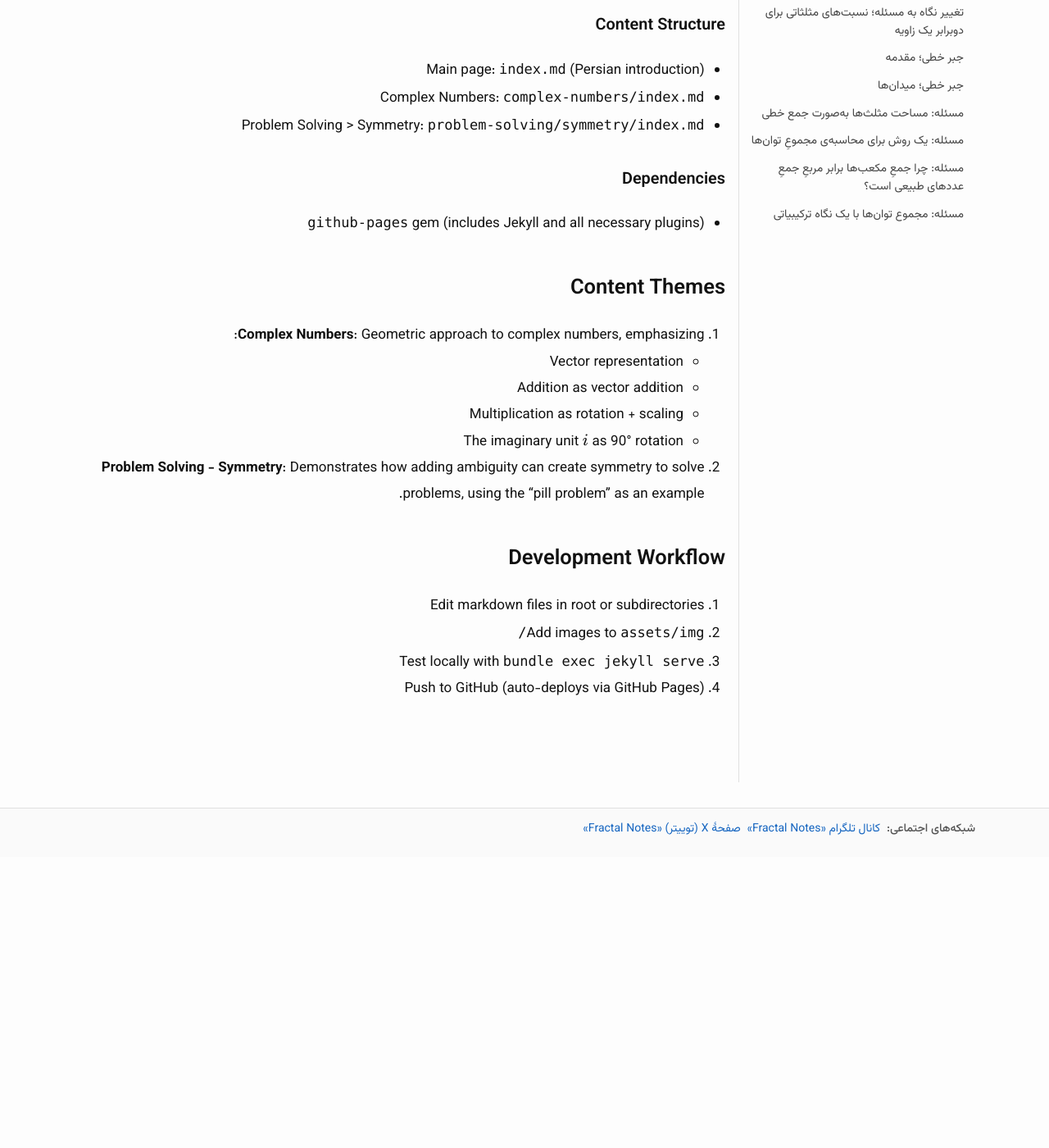
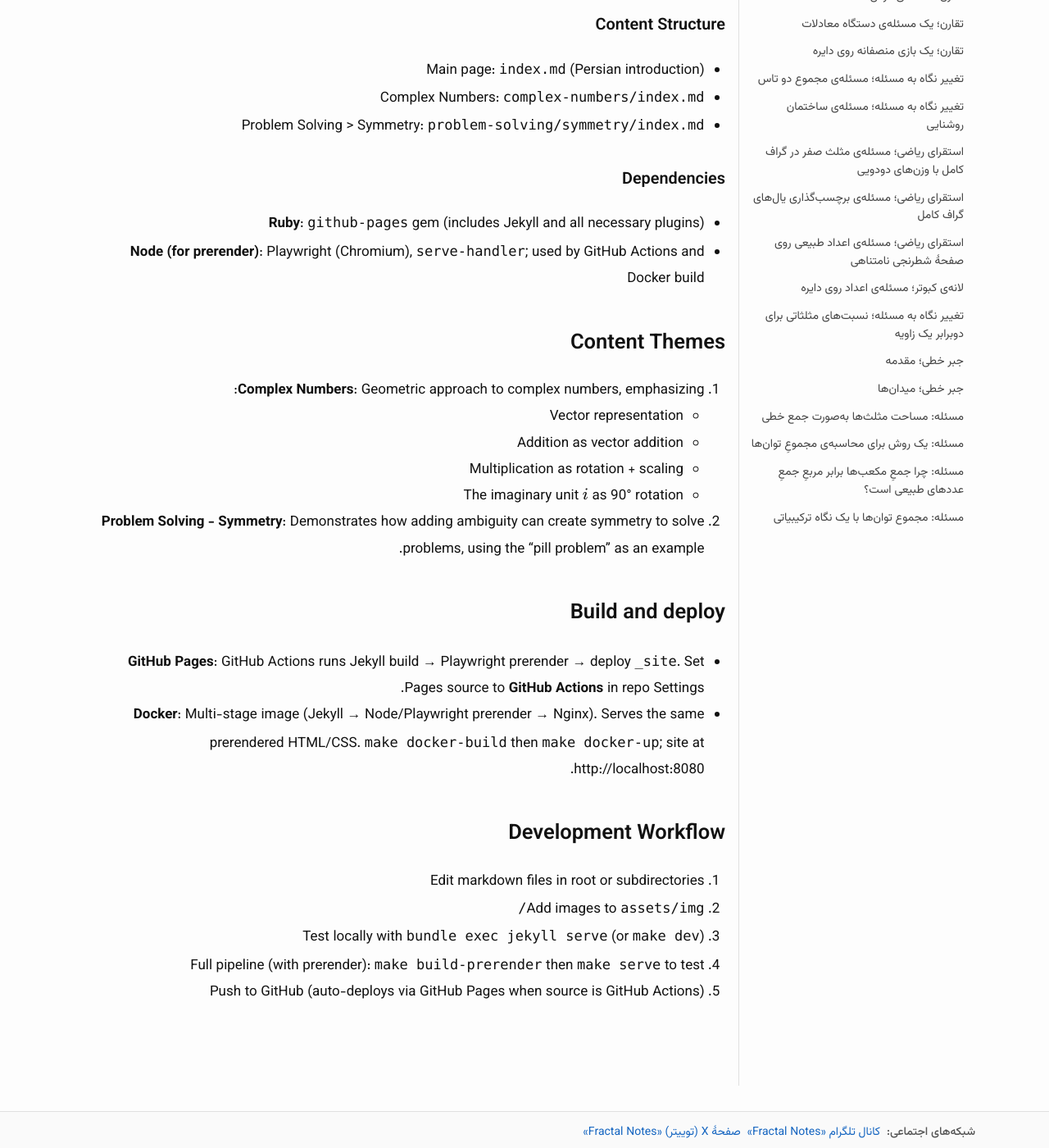
Before and after one commit to pooyarezaie/Fractal-Notes, a Jekyll site: the page built from PROJECT_NOTES.md, in a window 1280 px wide and 1400 px high, scrolled down 1071 px. Shown: the whole window at 82% size. Built offline with Jekyll 4.4.1, drawn with Linux system fonts in a browser that asks for light colours; our own code applies the rules of GitHub Pages for plain Markdown files; before the commit the page ends 2116 px from its top, so only the background shows below that.

Commit message:
Update README and PROJECT_NOTES to clarify prerequisites, installation steps, and build processes. Introduce new make commands for installation, development, and Docker usage, enhancing the documentation for local and deployment workflows.

```diff
--- a/PROJECT_NOTES.md
+++ b/PROJECT_NOTES.md
@@ -27,7 +27,8 @@
 
 
 ### Dependencies
-- `github-pages` gem (includes Jekyll and all necessary plugins)
+- **Ruby**: `github-pages` gem (includes Jekyll and all necessary plugins)
+- **Node (for prerender)**: Playwright (Chromium), `serve-handler`; used by GitHub Actions and Docker build
 
 ## Content Themes
 
@@ -39,9 +40,15 @@
 
 2. **Problem Solving - Symmetry**: Demonstrates how adding ambiguity can create symmetry to solve problems, using the "pill problem" as an example.
 
+## Build and deploy
+
+- **GitHub Pages**: GitHub Actions runs Jekyll build → Playwright prerender → deploy `_site`. Set Pages source to **GitHub Actions** in repo Settings.
+- **Docker**: Multi-stage image (Jekyll → Node/Playwright prerender → Nginx). Serves the same prerendered HTML/CSS. `make docker-build` then `make docker-up`; site at http://localhost:8080.
+
 ## Development Workflow
 
 1. Edit markdown files in root or subdirectories
 2. Add images to `assets/img/`
-3. Test locally with `bundle exec jekyll serve`
-4. Push to GitHub (auto-deploys via GitHub Pages)
+3. Test locally with `bundle exec jekyll serve` (or `make dev`)
+4. Full pipeline (with prerender): `make build-prerender` then `make serve` to test
+5. Push to GitHub (auto-deploys via GitHub Pages when source is GitHub Actions)
```
Also changed, not shown: README.md.
